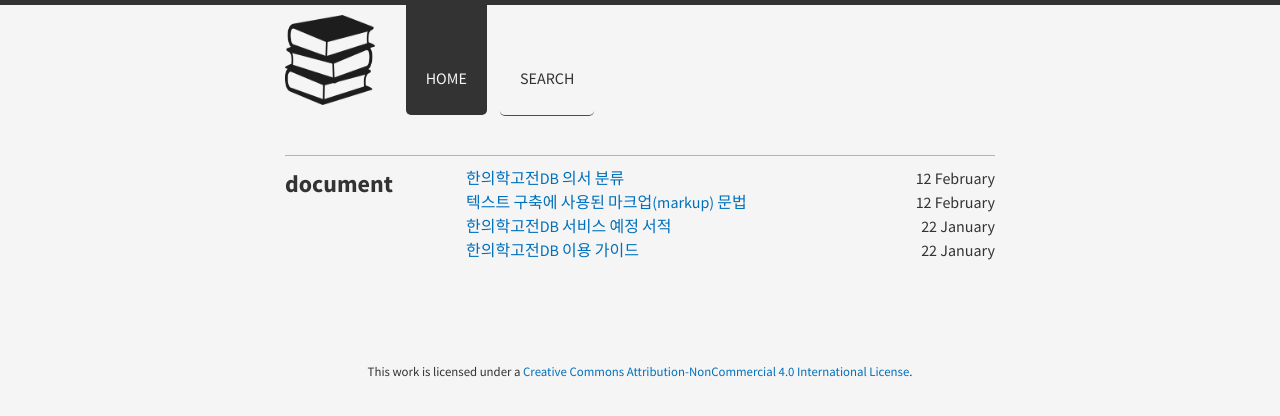
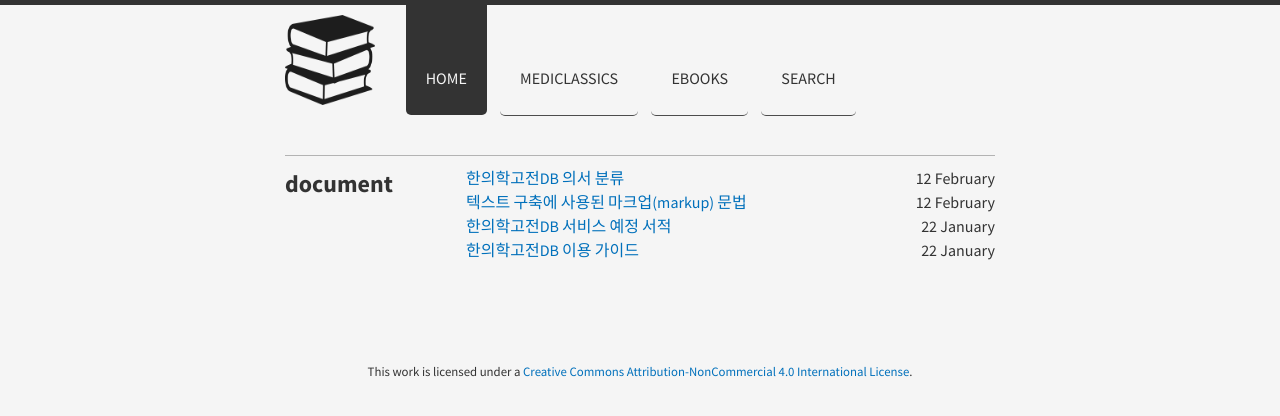
Before and after one commit to mediclassics/document, a Jekyll site: the page built from index.html, in a window 1280 px wide. Shown: the top 416 px of the page. Built offline with Jekyll 4.4.1, drawn with Linux system fonts in a browser that asks for light colours; nearby versions of some CDN libraries.

Commit message:
add links in add & update page title

```diff
--- a/_data/brume.yml
+++ b/_data/brume.yml
@@ -1,3 +1,3 @@
-name: Brume
-author: Aigars Dzerviniks
-description: It's simple. It's easy to use. It's a Jekyll theme.
+name: KMclassics
+author: KMongoing
+description: document, post etc...
--- a/_includes/navigation.html
+++ b/_includes/navigation.html
@@ -6,7 +6,14 @@
 
 <nav class="col span_10 top-navbar">
   {% for link in site.data.links %}
-  <a href="{{ site.baseurl }}{{ link.url }}" title="{{ link.title }}"
-     {% if page.title == link.title %}class="current-page"{% endif %}>{{ link.title }}</a>
+  <a title="{{ link.title }}"
+    {% if link.direction== 'out' %}
+        href="{{ link.url }}" target="_blank"
+    {% else %}
+        href="{{ site.baseurl }}{{ link.url }}"
+    {% endif %}
+    {% if page.title == link.title %} class="current-page" {% endif %}>
+        {{ link.title }}
+    </a>
   {% endfor %}
 </nav>
--- a/index.html
+++ b/index.html
@@ -21,8 +21,8 @@ title: Home
 {% unless forloop.first %}</div></div>{% endunless %}
 
   <div class="bundle row gutters fadeInDown animated">
-    <h2 class="post-year col span_2">{{ post.categories[0] | date: '%Y' }}</h2>
-    <div class="posts-by-year col span_10">
+    <h2 class="post-year col span_3">{{ post.categories[0] | date: '%Y' }}</h2>
+    <div class="posts-by-year col span_9">
 {% endif %}
 {% endunless %}
 
```
Also changed, not shown: _data/links.yml (+8 -0 lines).
